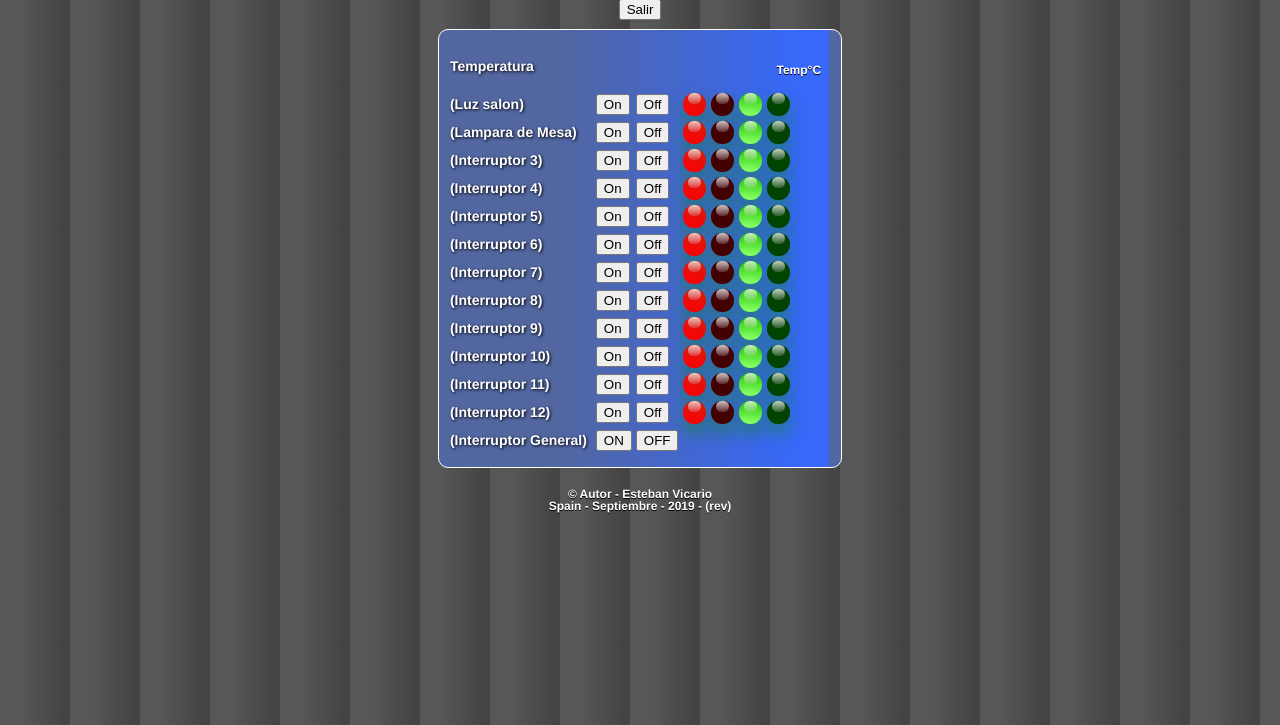
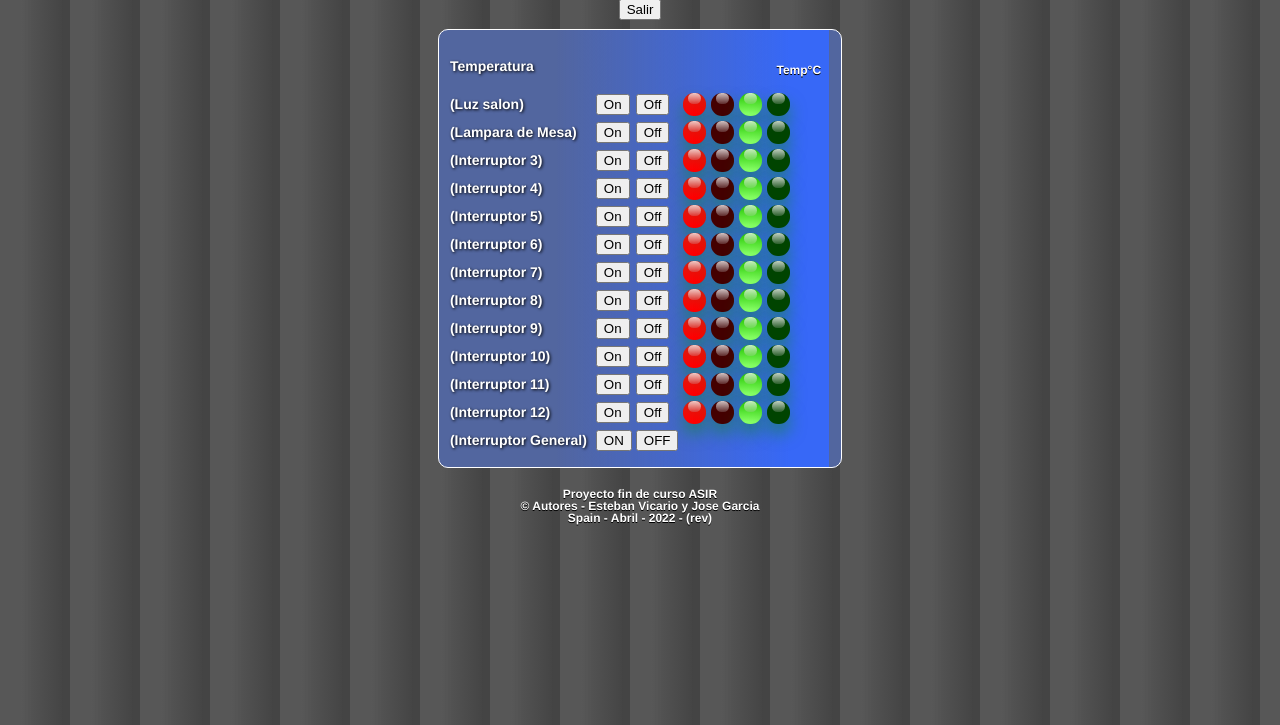
Before and after one commit to KosmicGit/PhpHome, a PHP site: page /paginageneral.php in a window 1280 px wide. Shown: the part 54-779 px from the top of the page. Run offline with PHP 8.4, Linux system fonts and the light colour scheme.

Commit message:
Update paginageneral.php

```diff
--- a/paginageneral.php
+++ b/paginageneral.php
@@ -1,14 +1,10 @@
 <?php
-
-	ini_set("session.cookie_lifetime","7200");
-	ini_set("session.gc_maxlifetime","7200");
-	session_start();
 	include("conexion.php");
 
 ?>
 <!DOCTYPE HTML>
 <head>
-	<title>Home Domotica</title>
+	<title>Stivi y Pepillo Home Domotica</title>
 	<meta name="description" content="Accionamientos y sensores">
             <meta http-equiv="refresh" content="(refreshPage); url=/">
 		<meta name="apple-mobile-web-app-capable" content="yes">
@@ -29,7 +25,7 @@
         <FORM>
 
         <h4 align="center">
-        <input type=button onClick="location.href='///var/www/html/htmlintro.html'" value='Salir'>
+        <input type=button onClick="location.href='index.php'" value='Salir'>
 	</h4>
 
 
@@ -458,9 +454,11 @@
 	</FORM>
 	<tr>
         <h3 align="center">
-	&copy; Autor - Esteban Vicario
+		Proyecto fin de curso ASIR
 	<br>
-	Spain - Septiembre - 2019 - (rev)
+		&copy; Autores - Esteban Vicario y Jose Garcia
+	<br>
+	Spain - Abril - 2022 - (rev)
 	</h3>
 	</tr>
 	</div>
```
